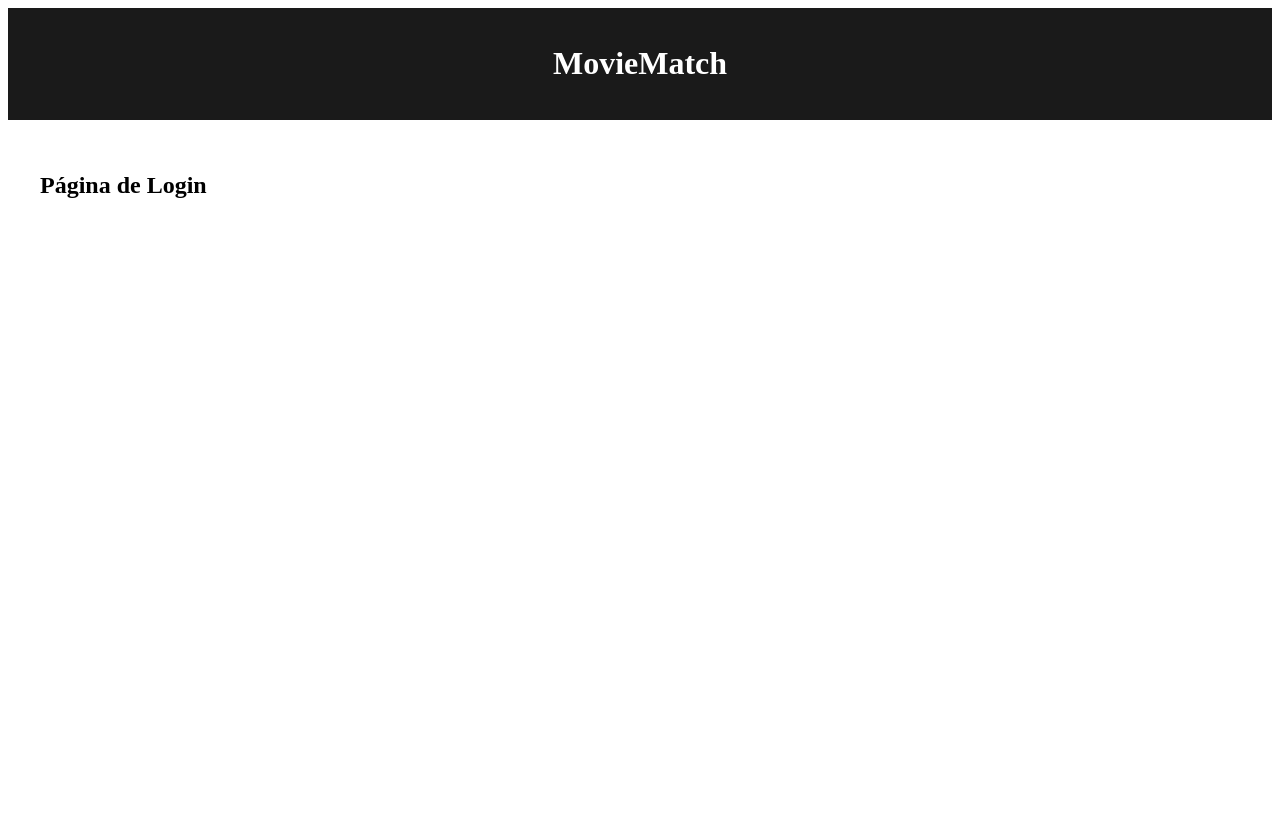
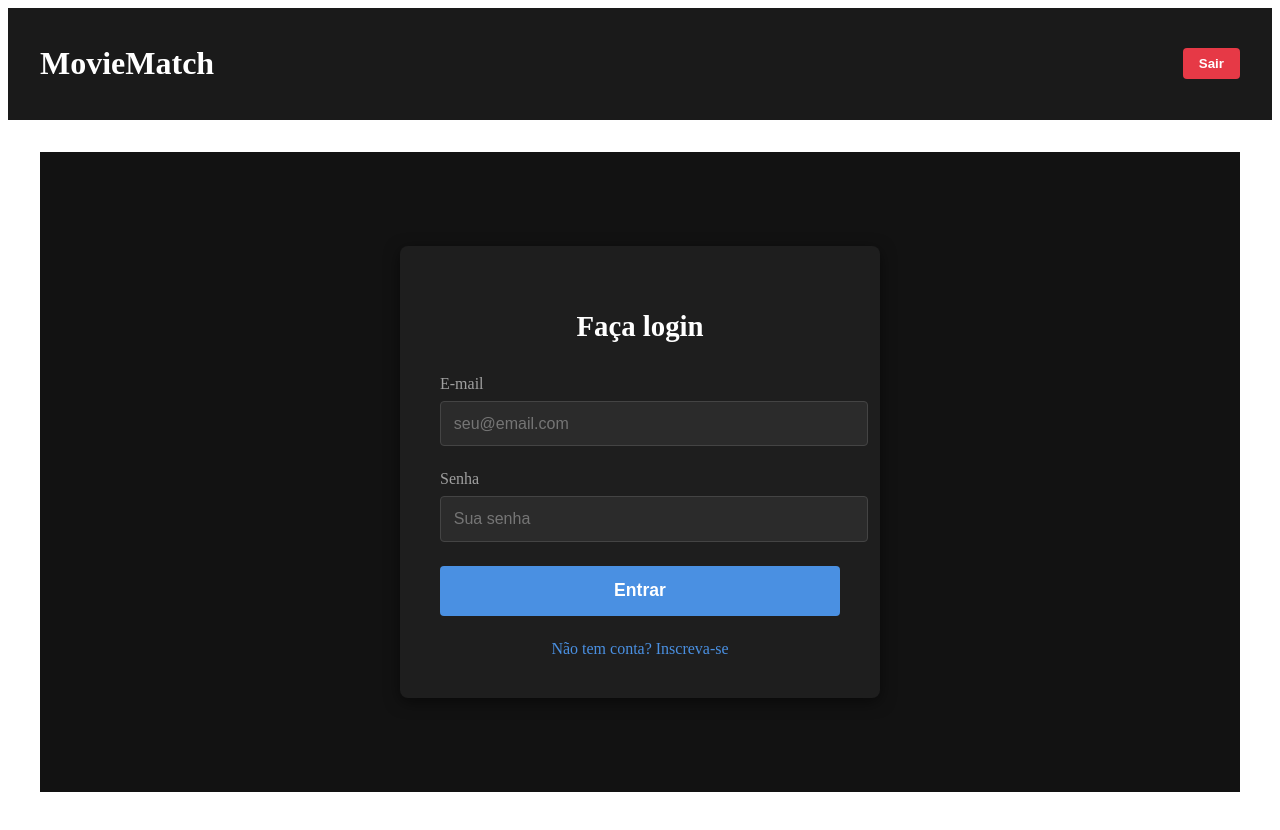
Before and after one commit to sandroccosta/moviematch-web, a Vue app: page /login in a window 1280 px wide. Before the commit the page ends 800 px from the top, so only its background shows below. Built offline with nearby package versions, Linux system fonts and the light colour scheme; sample sign-in values are in the browser's storage.

Commit message:
Autenticação - Tela de Login https://github.com/sandroccosta/moviematch-web/issues/7

```diff
--- a/src/components/TheHeader.vue
+++ b/src/components/TheHeader.vue
@@ -1,6 +1,22 @@
+<script setup>
+import { useAuthStore } from '@/stores/authStore'
+import { useRouter } from 'vue-router'
+
+const authStore = useAuthStore()
+const router = useRouter()
+
+const handleLogout = () => {
+  authStore.logout()
+  router.push('/login')
+}
+</script>
+
 <template>
   <header>
     <h1>MovieMatch</h1>
+    <nav v-if="authStore.token">
+      <button @click="handleLogout">Sair</button>
+    </nav>
   </header>
 </template>
 
@@ -9,6 +25,22 @@ header {
   background-color: #1a1a1a;
   color: white;
   padding: 1rem 2rem;
-  text-align: center;
+  display: flex;
+  justify-content: space-between;
+  align-items: center;
+}
+
+button {
+  background-color: #e63946; /* Um vermelho para destaque */
+  border: none;
+  color: white;
+  padding: 0.5rem 1rem;
+  border-radius: 4px;
+  cursor: pointer;
+  font-weight: bold;
+}
+
+button:hover {
+  background-color: #d62828;
 }
 </style>
--- a/src/services/api.js
+++ b/src/services/api.js
@@ -0,0 +1,9 @@
+import axios from 'axios'
+
+// Cria uma instância do Axios com configurações pré-definidas
+const api = axios.create({
+  // Lê a URL base do nosso arquivo .env
+  baseURL: import.meta.env.VITE_API_BASE_URL
+})
+
+export default api
--- a/src/stores/authStore.js
+++ b/src/stores/authStore.js
@@ -0,0 +1,31 @@
+import { ref } from 'vue'
+import { defineStore } from 'pinia'
+import api from '@/services/api'
+
+export const useAuthStore = defineStore('auth', () => {
+  const token = ref(localStorage.getItem('authToken'))
+
+  async function login(credentials) {
+    // ... (código de login existente, não precisa mexer)
+    try {
+      const response = await api.post('/auth/login', credentials)
+      const newToken = response.data.token
+      token.value = newToken
+      localStorage.setItem('authToken', newToken)
+      console.log('Login bem-sucedido, token salvo!')
+    } catch (error) {
+      console.error('Erro no login:', error.response.data)
+      throw error
+    }
+  }
+
+  // ===== NOVA FUNÇÃO DE LOGOUT =====
+  function logout() {
+    token.value = null
+    localStorage.removeItem('authToken')
+    console.log('Logout realizado, token removido!')
+  }
+
+  // Adicione a nova função no retorno
+  return { token, login, logout }
+})
--- a/src/views/LoginView.vue
+++ b/src/views/LoginView.vue
@@ -1 +1,151 @@
-<template><h2>Página de Login</h2></template>
+<script setup>
+import { ref } from 'vue'
+import { RouterLink, useRouter } from 'vue-router'
+import { useAuthStore } from '@/stores/authStore' // Importa nossa store
+
+// Instancia a store e o router
+const authStore = useAuthStore()
+const router = useRouter()
+
+const email = ref('')
+const password = ref('')
+
+// Transforma nossa função em assíncrona para poder usar 'await'
+const handleLogin = async () => {
+  try {
+    // Chama a ação de login da store com as credenciais
+    await authStore.login({
+      email: email.value,
+      senha: password.value
+    })
+    // Se o login for bem-sucedido, redireciona para o dashboard
+    router.push('/dashboard')
+  } catch (error) {
+    // Se a store lançar um erro, nós o pegamos aqui
+    alert('E-mail ou senha inválidos!') // Por enquanto, um alerta simples.
+    console.error('Falha no login:', error)
+  }
+}
+</script>
+
+<template>
+  <div class="login-page">
+    <div class="login-container">
+      <form @submit.prevent="handleLogin">
+        <h2>Faça login</h2>
+
+        <div class="input-group">
+          <label for="email">E-mail</label>
+          <input
+            id="email"
+            type="email"
+            placeholder="seu@email.com"
+            v-model="email"
+            required
+          />
+        </div>
+
+        <div class="input-group">
+          <label for="password">Senha</label>
+          <input
+            id="password"
+            type="password"
+            placeholder="Sua senha"
+            v-model="password"
+            required
+          />
+        </div>
+
+        <button type="submit">Entrar</button>
+
+        <div class="signup-link">
+          <RouterLink to="/register">Não tem conta? Inscreva-se</RouterLink>
+        </div>
+      </form>
+    </div>
+  </div>
+</template>
+
+<style scoped>
+.login-page {
+  display: flex;
+  justify-content: center;
+  align-items: center;
+  min-height: 80vh; /* Ajuste a altura conforme necessário */
+  background-color: #121212; /* Fundo escuro */
+}
+
+.login-container {
+  padding: 2.5rem;
+  background-color: #1e1e1e; /* Cor do container do formulário */
+  border-radius: 8px;
+  box-shadow: 0 4px 15px rgba(0, 0, 0, 0.5);
+  width: 100%;
+  max-width: 400px;
+  color: #e0e0e0;
+}
+
+h2 {
+  text-align: center;
+  margin-bottom: 2rem;
+  font-size: 1.8rem;
+  color: #ffffff;
+}
+
+.input-group {
+  margin-bottom: 1.5rem;
+}
+
+label {
+  display: block;
+  margin-bottom: 0.5rem;
+  font-weight: 500;
+  color: #a0a0a0;
+}
+
+input {
+  width: 100%;
+  padding: 0.8rem;
+  background-color: #2b2b2b;
+  border: 1px solid #444;
+  border-radius: 4px;
+  color: #e0e0e0;
+  font-size: 1rem;
+}
+
+input:focus {
+  outline: none;
+  border-color: #4a90e2; /* Cor de destaque ao focar */
+}
+
+button {
+  width: 100%;
+  padding: 0.9rem;
+  background-color: #4a90e2;
+  border: none;
+  border-radius: 4px;
+  color: white;
+  font-size: 1.1rem;
+  font-weight: bold;
+  cursor: pointer;
+  transition: background-color 0.2s;
+}
+
+button:hover {
+  background-color: #357abd;
+}
+
+.signup-link {
+  text-align: center;
+  margin-top: 1.5rem;
+}
+
+.signup-link a {
+  color: #4a90e2;
+  text-decoration: none;
+}
+
+.signup-link a:hover {
+  text-decoration: underline;
+}
+</style>
```
